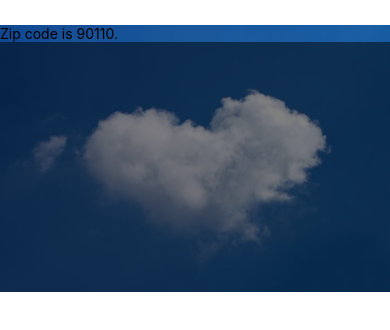
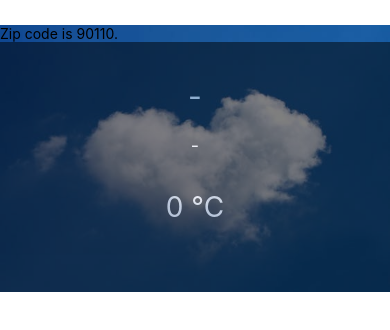
Before and after one commit to gitihm/rn, a React Native app: screen / in a window 390 px wide. Shown: the top 330 px of the page. Built offline with nearby package versions, Linux system fonts and the light colour scheme.

Commit message:
show text 'main des temp'

```diff
--- a/components/Forecast.js
+++ b/components/Forecast.js
@@ -1,5 +1,5 @@
 import React from 'react';
-import {Text, View } from 'react-native';
+import {Text, View ,StyleSheet} from 'react-native';
 import { black } from 'ansi-colors';
 export default class Forecast extends React.Component {
     render() {
@@ -7,20 +7,18 @@ export default class Forecast extends React.Component {
 
             <View style={{flex:1,flexDirection: 'column',alignItems:'center'}}>
                 <View style={{alignSelf:'stretch',height:250,backgroundColor:'black',opacity:.5}}>
-
+                    <Text style= {styles.text2}>{"\n"}{this.props.main}</Text>
+                    <Text style= {styles.text3}>{"\n"}{this.props.description}</Text>
+                    <Text style= {styles.text4}>{"\n"}{this.props.temp} °C</Text>
                 </View>
 
             </View>
-
-
-
-
-
-
-
-
-
-
         );
     }
 }
+const styles = StyleSheet.create({
+    text1: {textAlign: 'center' , fontSize: 20 , color:'white'},
+    text2: {textAlign: 'center' , fontSize: 30 , color:'white'},
+    text3: {textAlign: 'center' , fontSize: 18 , color:'white'},
+    text4: {textAlign: 'center' , fontSize: 28 , color:'white'},
+  });
```
